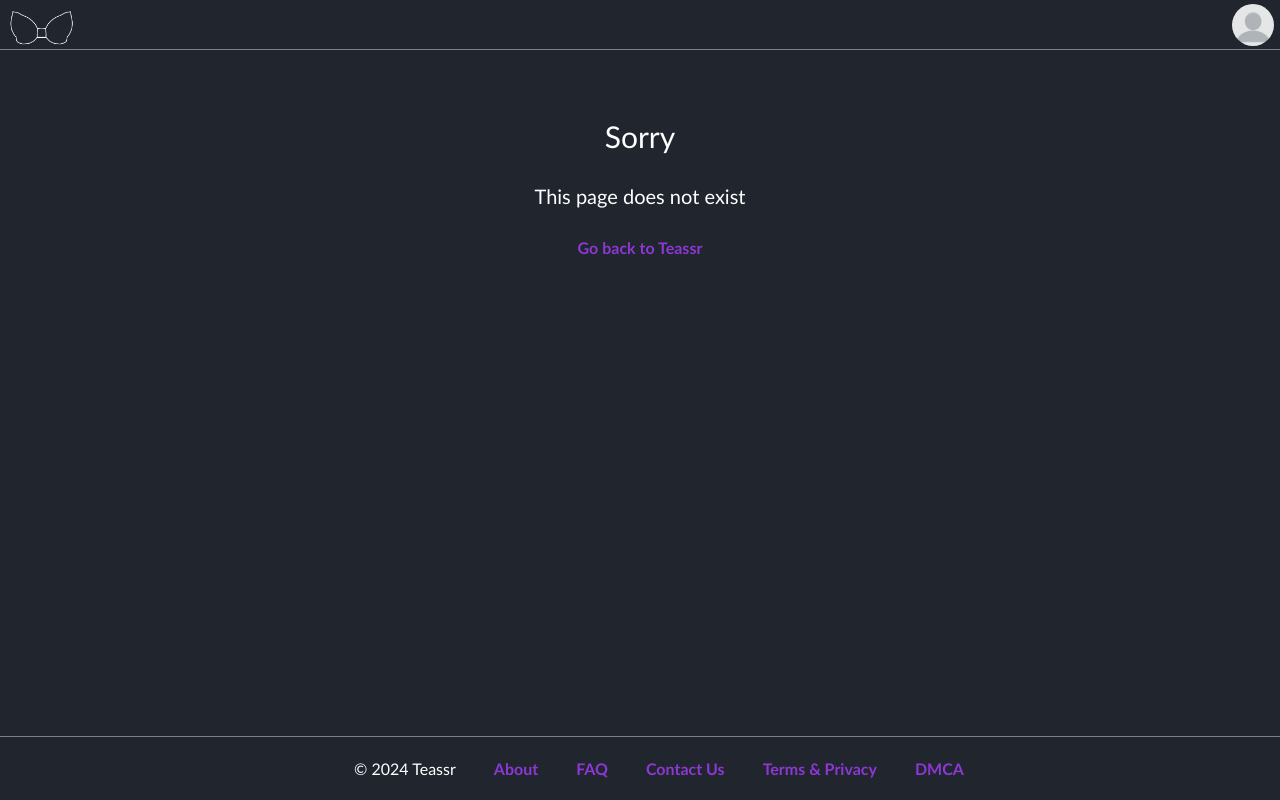
After one commit to senup1/Teassr, a PHP site: page /error.php in a window 1280 px wide. The commit adds this page. Run offline with PHP 8.4, Linux system fonts and the light colour scheme; data that the repository does not hold is empty.

Commit message:
completed errorPage (for 404 etc.)

```diff
--- a/assets/styles/main.css
+++ b/assets/styles/main.css
@@ -615,7 +615,7 @@ textarea:focus {
 	margin-bottom: 10px;
 }
 
-/*settings page*/
+/*my profile page*/
 #profile{
 	width: 100%;
 	height: 86%;
@@ -672,6 +672,29 @@ textarea:focus {
 #profile .container  .profileItem .profileTitle{
 	font-size: 32px;
 	text-align: center;
+}
+
+/*error page*/
+#errorPage{
+	width: 100%;
+	height: 86%;
+}
+#errorPage .container{
+	height: 100%;
+	width: 100%;
+	display: flex;
+	align-items: center;
+	flex-direction: column;
+}
+#errorPage .container .errorItem{
+	margin-top: 30px;
+}
+#errorPage .container #errorTitle{
+	margin-top: 40px;
+	font-size: 30px;
+}
+#errorPage .container #errorInfo{
+	font-size: 20px;
 }
 
 
--- /dev/null
+++ b/error.php
@@ -0,0 +1,28 @@
+<?php include 'assets/inc/header.php' ?>
+
+<title>Teassr Error</title>
+</head>
+
+<body>
+
+    <?php include 'assets/inc/navbar.php' ?>
+
+	<div class="spaceMaker"></div>
+
+    <section id="errorPage">
+        <div class="container">
+            <div class="errorItem">
+                <p id="errorTitle">Sorry</p>
+            </div>
+            <div class="errorItem">
+                <p id="errorInfo">This page does not exist</p>
+            </div>
+            <div class="errorItem">
+                <a href="../../../../dashboard.php">Go back to Teassr</a>
+            </div>
+
+        </div>
+    </section>
+
+
+    <?php include 'assets/inc/footer.php' ?>
```
